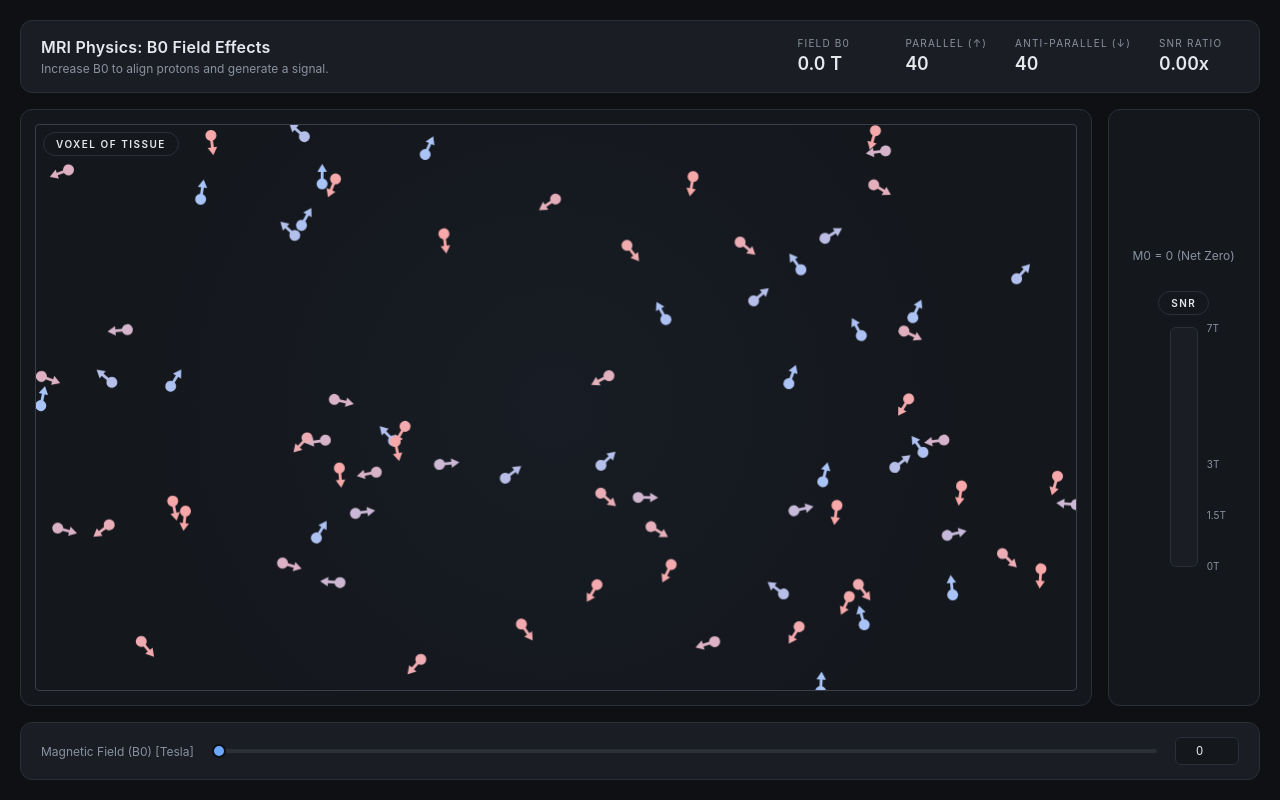
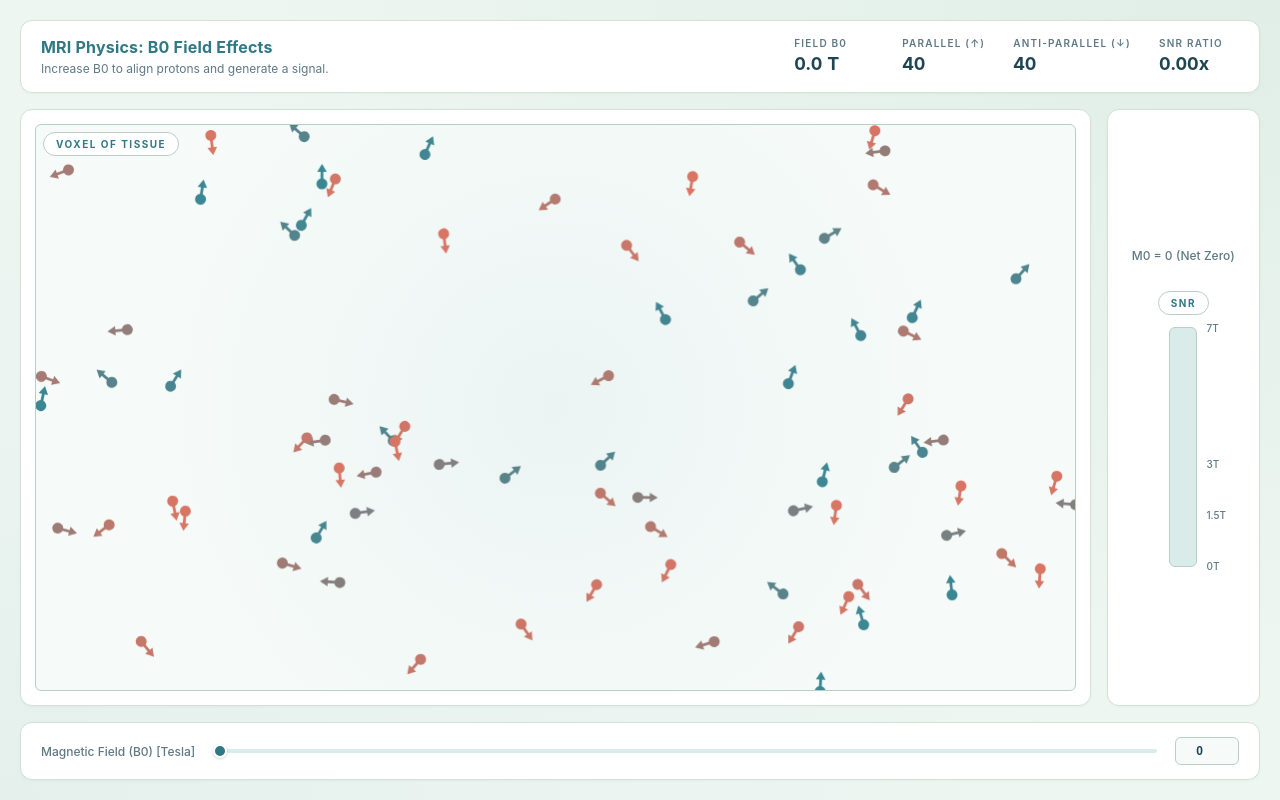
Before and after one commit to juveniusm/protonspin, a React app: page / in a window 1280 px wide. Built offline with nearby package versions, Linux system fonts and the light colour scheme.

Commit message:
Switch to light theme matching conference slide template

```diff
--- a/src/ProtonVoxel.tsx
+++ b/src/ProtonVoxel.tsx
@@ -7,8 +7,8 @@ export interface Proton {
   seed: number;
 }
 
-const RED = { r: 248, g: 168, b: 168 };
-const BLUE = { r: 168, g: 196, b: 248 };
+const RED = { r: 217, g: 117, b: 100 };
+const BLUE = { r: 58, g: 135, b: 148 };
 
 function colorForAngle(angle: number): string {
   // -sin(angle) is +1 when pointing up (-π/2), -1 when pointing down (+π/2)
--- a/src/styles.css
+++ b/src/styles.css
@@ -1,13 +1,13 @@
 :root {
-  --bg: #0e1014;
-  --panel: #1a1d24;
-  --panel-2: #14171c;
-  --border: #2a2f38;
-  --text: #e6e8ec;
-  --text-dim: #8a92a0;
-  --accent: #6aa9ff;
-  --red: #f8a8a8;
-  --blue: #a8c4f8;
+  --bg: #eef6f2;
+  --panel: #ffffff;
+  --panel-2: #f6fbf9;
+  --border: #d2e2d8;
+  --border-strong: #b8d0c4;
+  --text: #1f4452;
+  --text-dim: #5f7985;
+  --accent: #2f7884;
+  --accent-soft: #d9ece9;
   font-family: -apple-system, BlinkMacSystemFont, "Segoe UI", Roboto, "Helvetica Neue", Arial, sans-serif;
 }
 
@@ -28,7 +28,10 @@ html, body, #root {
   height: 100vh;
   padding: 20px;
   gap: 16px;
-  background: var(--bg);
+  background:
+    radial-gradient(ellipse at top right, #e0eee7 0%, transparent 60%),
+    radial-gradient(ellipse at bottom left, #e5f0ec 0%, transparent 60%),
+    var(--bg);
 }
 
 /* Header */
@@ -41,13 +44,15 @@ html, body, #root {
   background: var(--panel);
   border: 1px solid var(--border);
   border-radius: 12px;
+  box-shadow: 0 1px 3px rgba(31, 68, 82, 0.04);
 }
 
 .title-block h1 {
   margin: 0;
   font-size: 16px;
-  font-weight: 600;
+  font-weight: 700;
   letter-spacing: 0.2px;
+  color: var(--accent);
 }
 
 .subtitle {
@@ -67,12 +72,14 @@ html, body, #root {
   letter-spacing: 1.2px;
   color: var(--text-dim);
   text-transform: uppercase;
+  font-weight: 600;
 }
 
 .stat-value {
   margin-top: 4px;
   font-size: 18px;
-  font-weight: 600;
+  font-weight: 700;
+  color: var(--text);
   font-variant-numeric: tabular-nums;
 }
 
@@ -86,10 +93,11 @@ html, body, #root {
 
 .voxel-wrap {
   position: relative;
-  background: var(--panel-2);
+  background: var(--panel);
   border: 1px solid var(--border);
   border-radius: 12px;
   overflow: hidden;
+  box-shadow: 0 1px 3px rgba(31, 68, 82, 0.04);
 }
 
 .voxel-canvas {
@@ -97,10 +105,10 @@ html, body, #root {
   inset: 14px;
   width: calc(100% - 28px);
   height: calc(100% - 28px);
-  border: 1px solid #3a3f4a;
-  border-radius: 4px;
+  border: 1px solid var(--border-strong);
+  border-radius: 6px;
   background:
-    radial-gradient(circle at 50% 50%, rgba(106, 169, 255, 0.04), transparent 70%),
+    radial-gradient(circle at 50% 50%, rgba(47, 120, 132, 0.05), transparent 70%),
     var(--panel-2);
 }
 
@@ -110,12 +118,12 @@ html, body, #root {
   left: 22px;
   font-size: 10px;
   letter-spacing: 1.5px;
-  font-weight: 600;
+  font-weight: 700;
   padding: 5px 12px;
-  border: 1px solid var(--border);
+  border: 1px solid var(--border-strong);
   border-radius: 999px;
-  background: var(--panel-2);
-  color: var(--text);
+  background: var(--panel);
+  color: var(--accent);
   pointer-events: none;
 }
 
@@ -127,10 +135,11 @@ html, body, #root {
   justify-content: center;
   gap: 28px;
   padding: 20px 24px;
-  background: var(--panel-2);
+  background: var(--panel);
   border: 1px solid var(--border);
   border-radius: 12px;
   min-width: 120px;
+  box-shadow: 0 1px 3px rgba(31, 68, 82, 0.04);
 }
 
 .m0-readout {
@@ -138,6 +147,7 @@ html, body, #root {
   color: var(--text-dim);
   text-align: center;
   font-variant-numeric: tabular-nums;
+  font-weight: 500;
 }
 
 .snr {
@@ -151,24 +161,21 @@ html, body, #root {
 .snr-label {
   font-size: 10px;
   letter-spacing: 1.5px;
-  font-weight: 600;
+  font-weight: 700;
   padding: 5px 12px;
-  border: 1px solid var(--border);
+  border: 1px solid var(--border-strong);
   border-radius: 999px;
-  color: var(--text);
+  color: var(--accent);
+  background: var(--panel);
 }
 
 .snr-track {
   position: relative;
   width: 28px;
   height: 240px;
-  background: var(--panel);
-  border: 1px solid var(--border);
+  background: var(--accent-soft);
+  border: 1px solid var(--border-strong);
   border-radius: 6px;
-}
-
-.snr-track > .snr-fill {
-  border-radius: 5px;
 }
 
 .snr-fill {
@@ -176,8 +183,9 @@ html, body, #root {
   left: 0;
   right: 0;
   bottom: 0;
-  background: linear-gradient(180deg, #6aa9ff, #2a5fb8);
+  background: linear-gradient(180deg, #4a9aa6, #2f7884);
   transition: height 0.15s ease-out;
+  border-radius: 5px;
 }
 
 .snr-mark {
@@ -187,6 +195,7 @@ html, body, #root {
   color: var(--text-dim);
   white-space: nowrap;
   transform: translateY(50%);
+  font-weight: 500;
 }
 
 /* Controls */
@@ -199,18 +208,20 @@ html, body, #root {
   background: var(--panel);
   border: 1px solid var(--border);
   border-radius: 12px;
+  box-shadow: 0 1px 3px rgba(31, 68, 82, 0.04);
 }
 
 .controls label {
   font-size: 12px;
   color: var(--text-dim);
+  font-weight: 500;
 }
 
 input[type="range"] {
   -webkit-appearance: none;
   appearance: none;
   height: 4px;
-  background: #2a2f38;
+  background: var(--accent-soft);
   border-radius: 2px;
   outline: none;
 }
@@ -222,8 +233,9 @@ input[type="range"]::-webkit-slider-thumb {
   height: 14px;
   border-radius: 50%;
   background: var(--accent);
-  border: 2px solid var(--bg);
+  border: 2px solid var(--panel);
   cursor: pointer;
+  box-shadow: 0 1px 3px rgba(31, 68, 82, 0.2);
 }
 
 input[type="range"]::-moz-range-thumb {
@@ -231,20 +243,22 @@ input[type="range"]::-moz-range-thumb {
   height: 14px;
   border-radius: 50%;
   background: var(--accent);
-  border: 2px solid var(--bg);
+  border: 2px solid var(--panel);
   cursor: pointer;
+  box-shadow: 0 1px 3px rgba(31, 68, 82, 0.2);
 }
 
 .b0-number {
   width: 64px;
   padding: 6px 10px;
   background: var(--panel-2);
-  border: 1px solid var(--border);
+  border: 1px solid var(--border-strong);
   border-radius: 6px;
   color: var(--text);
   font-size: 12px;
   font-variant-numeric: tabular-nums;
   text-align: center;
+  font-weight: 600;
 }
 
 .b0-number:focus {
@@ -259,5 +273,5 @@ input[type="range"]::-moz-range-thumb {
   .main { grid-template-columns: 1fr; }
   .sidebar { flex-direction: row; min-width: 0; }
   .snr-track { height: 80px; width: 200px; }
-  .snr-fill { left: 0; bottom: 0; top: 0; right: auto; background: linear-gradient(90deg, #6aa9ff, #2a5fb8); }
+  .snr-fill { left: 0; bottom: 0; top: 0; right: auto; background: linear-gradient(90deg, #4a9aa6, #2f7884); }
 }
```
